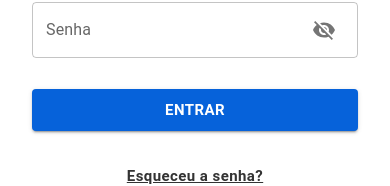
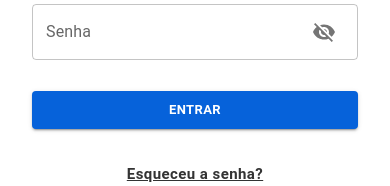
Before and after one commit to Sistema-de-agendamentos/sistema-de-agendamentos, a React (Create React App) app: page / in a window 390 px wide. Shown: the part 470-656 px from the top of the page. Built offline with nearby package versions, Linux system fonts and the light colour scheme.

Commit message:
melhorado a responsividade do componente: Button

```diff
--- a/src/components/Button/Button.jsx
+++ b/src/components/Button/Button.jsx
@@ -1,5 +1,7 @@
 import { useRef } from "react";
 import { Button as ButtonMaterialUI, CircularProgress } from "@mui/material";
+import { useTheme } from "@mui/material/styles";
+import useMediaQuery from "@mui/material/useMediaQuery";
 
 const restStyles = {
   margin: "1rem 0 0.5rem",
@@ -22,13 +24,16 @@ function Button({
   const buttonRef = useRef();
   const originalWidth = `${buttonRef.current?.getBoundingClientRect().width}px`;
 
+  const { breakpoints } = useTheme();
+  const smBreakpoint = useMediaQuery(breakpoints.down("md"));
+
   return (
     <ButtonMaterialUI
       ref={buttonRef}
       type={type}
       onClick={onClick}
       disabled={disabled || isLoading}
-      size={size}
+      size={smBreakpoint ? "small" : size}
       fullWidth={fullWidth}
       variant={variant}
       color={color}
```
